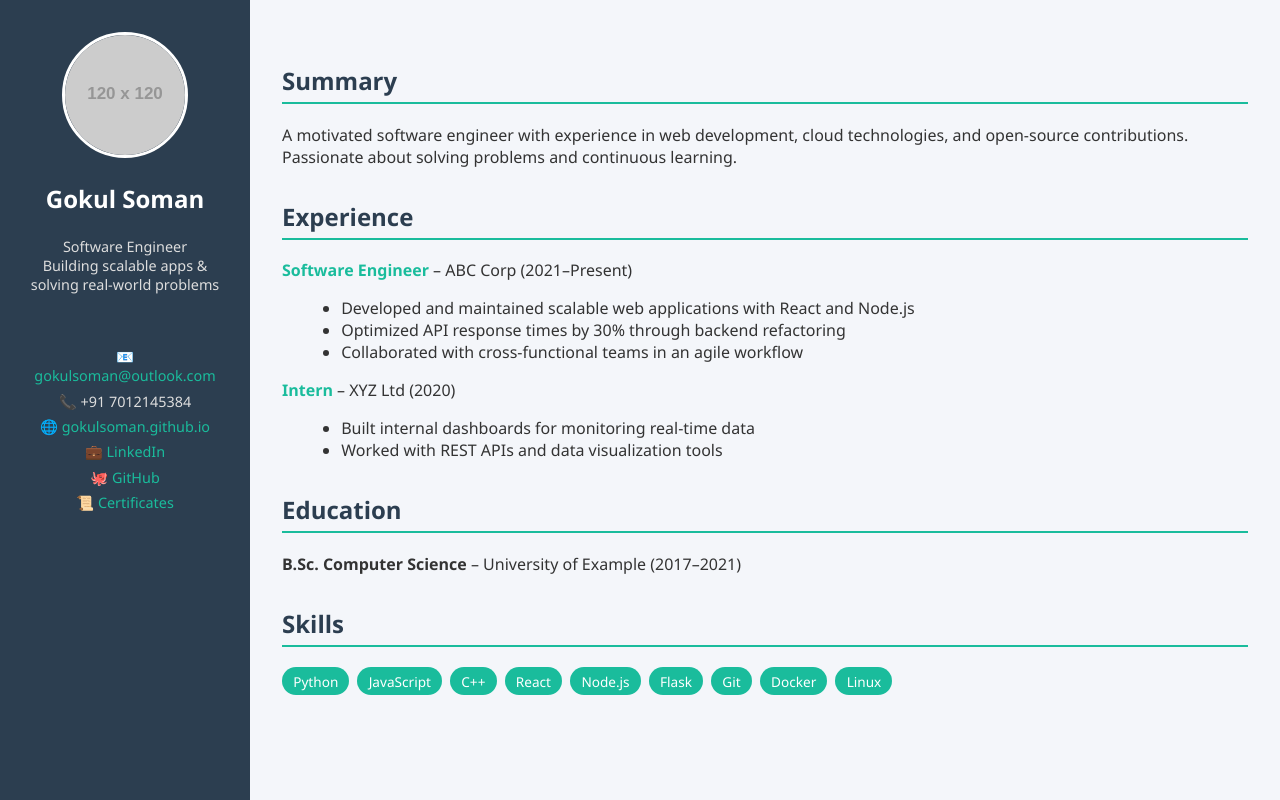
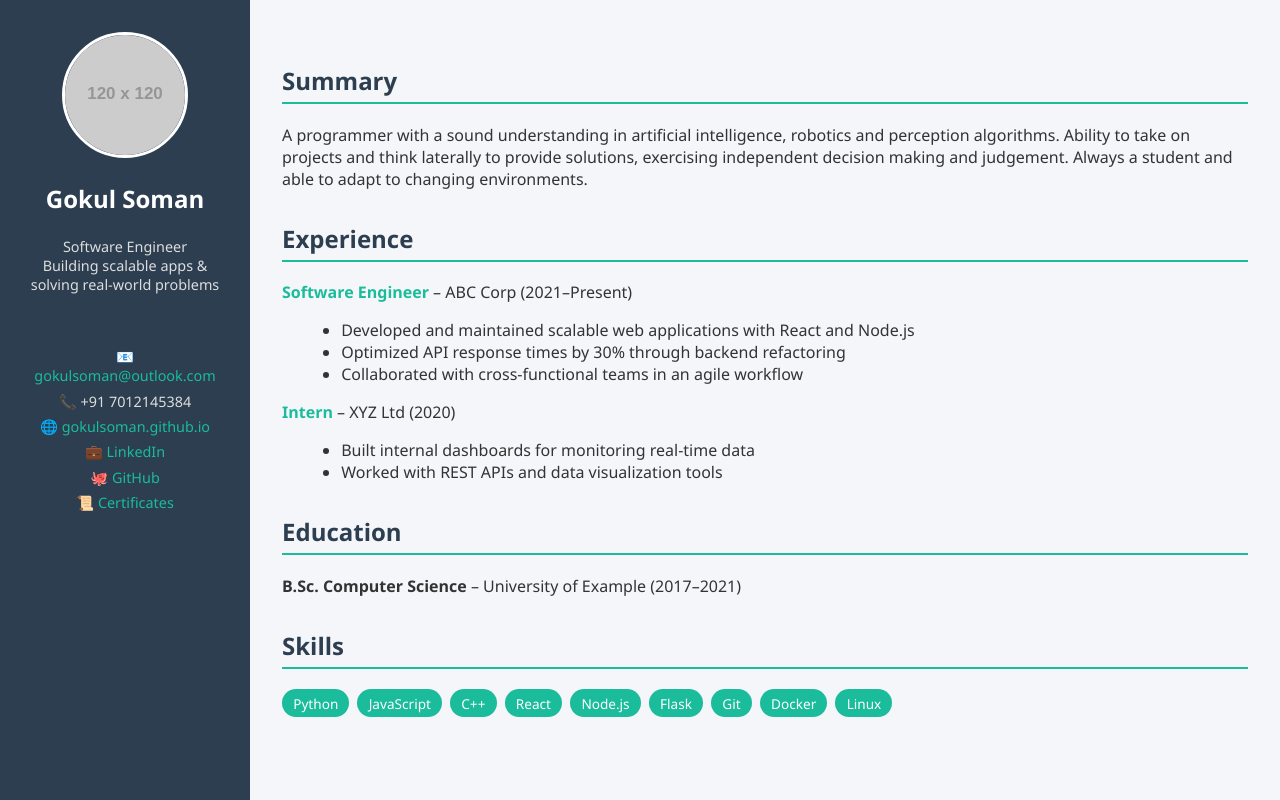
Before and after one commit to GokulSoman/GokulSoman.github.io, a plain HTML site: page index.html in a window 1280 px wide. Drawn offline with Linux system fonts and the light colour scheme; placeholder pictures from the web are drawn by us.

Commit message:
Made changes to summary

```diff
--- a/index.html
+++ b/index.html
@@ -134,7 +134,7 @@
     <div class="main">
       <div class="section">
         <h2>Summary</h2>
-        <p>A motivated software engineer with experience in web development, cloud technologies, and open-source contributions. Passionate about solving problems and continuous learning.</p>
+        <p>A programmer with a sound understanding in artificial intelligence, robotics and perception algorithms. Ability to take on projects and think laterally to provide solutions, exercising independent decision making and judgement. Always a student and able to adapt to changing environments.</p>
       </div>
 
       <div class="section">
```
